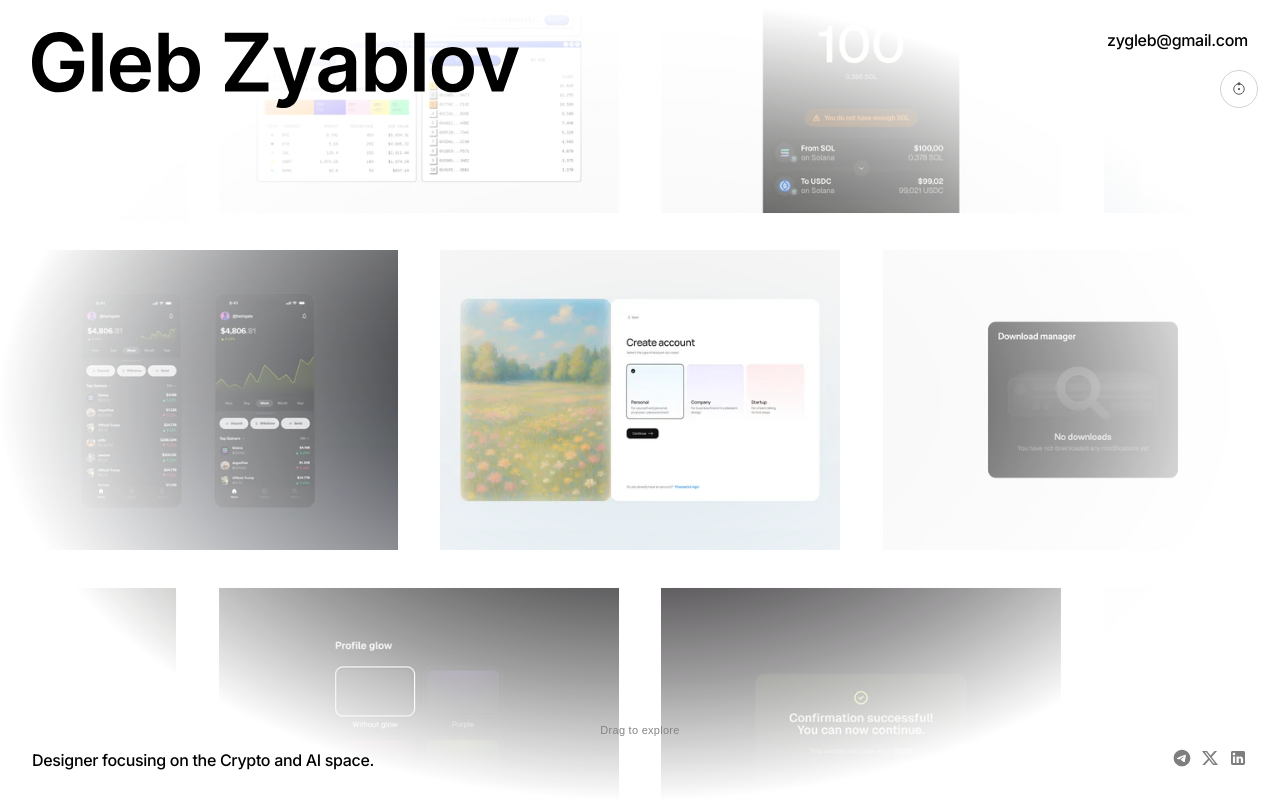
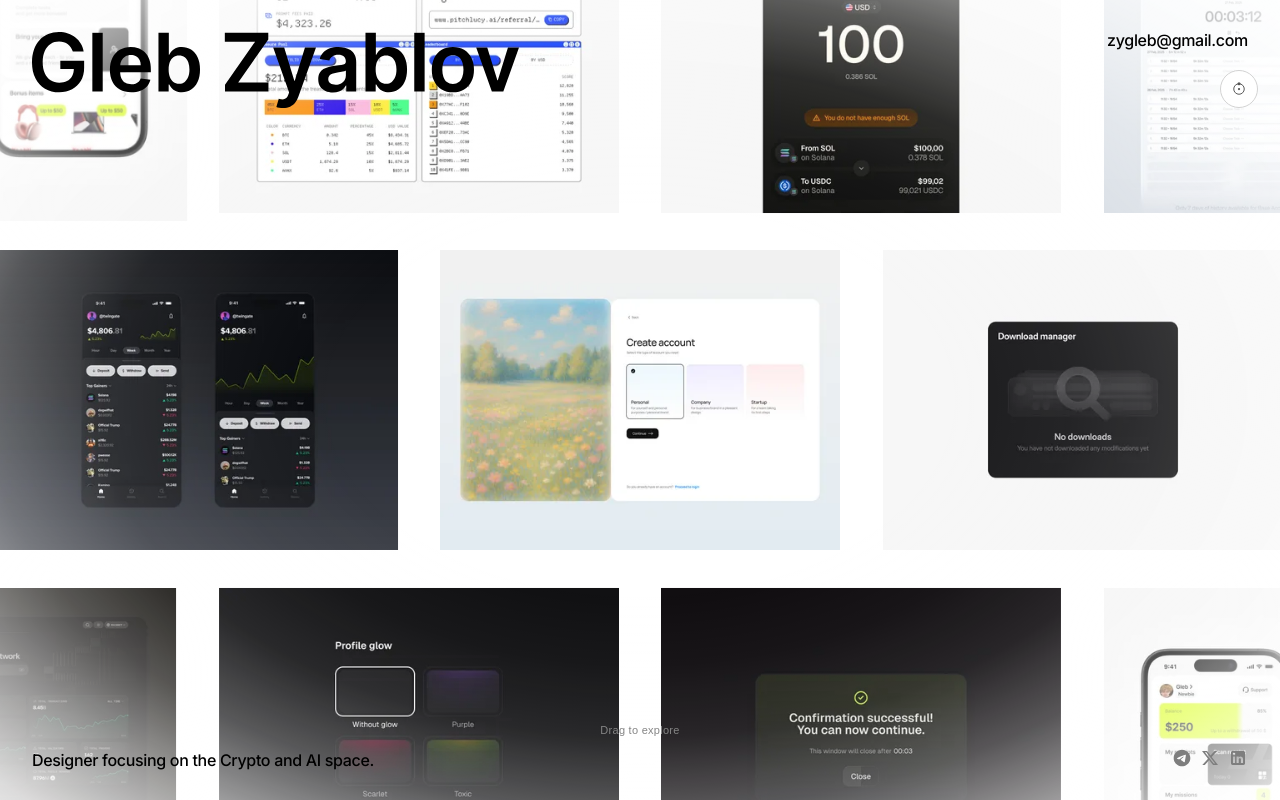
Before and after one commit to thoren-club/personal-website, a plain HTML site: page index.html in a window 1280 px wide. Drawn offline with Linux system fonts and the light colour scheme; no server answers.

Commit message:
Soften the white vignette and reveal more of the gallery

```diff
--- a/style.css
+++ b/style.css
@@ -10,7 +10,7 @@ button { -webkit-tap-highlight-color: transparent; }
 .tile.is-hovered, .tile:not(.camera-card):focus-visible { box-shadow: 0 4px 35px #00000024; z-index: 2; }
 .tile:not(.camera-card):focus-visible { outline: 3px solid #111; outline-offset: 8px; }
 .ring:not(.interactive) { pointer-events: none; }
-.vignette { position: fixed; inset: -1px; z-index: 200; pointer-events: none; background: radial-gradient(ellipse 50% 50% at 50% 50%, #ffffff00 0%, #ffffff00 18%, #ffffff99 70%, #fff 100%); }
+.vignette { position: fixed; inset: -1px; z-index: 200; pointer-events: none; background: radial-gradient(ellipse 60% 60% at 50% 50%, #ffffff00 0%, #ffffff00 40%, #ffffff08 55%, #ffffff1a 70%, #ffffff4d 85%, #ffffff99 100%, #ffffffdb 115%, #fff 130%); }
 .hint { position: absolute; z-index: 201; left: 0; right: 0; bottom: max(23px, env(safe-area-inset-bottom)); margin: 0; color: #858585; font-size: 11px; font-weight: 400; letter-spacing: .025em; text-align: center; pointer-events: none; visibility: hidden; }
 .hint.visible { visibility: visible; }
 .sr-only { position: absolute; width: 1px; height: 1px; padding: 0; margin: -1px; overflow: hidden; clip-path: inset(50%); white-space: nowrap; border: 0; }
```
Also changed, not shown: og-image.jpg.
